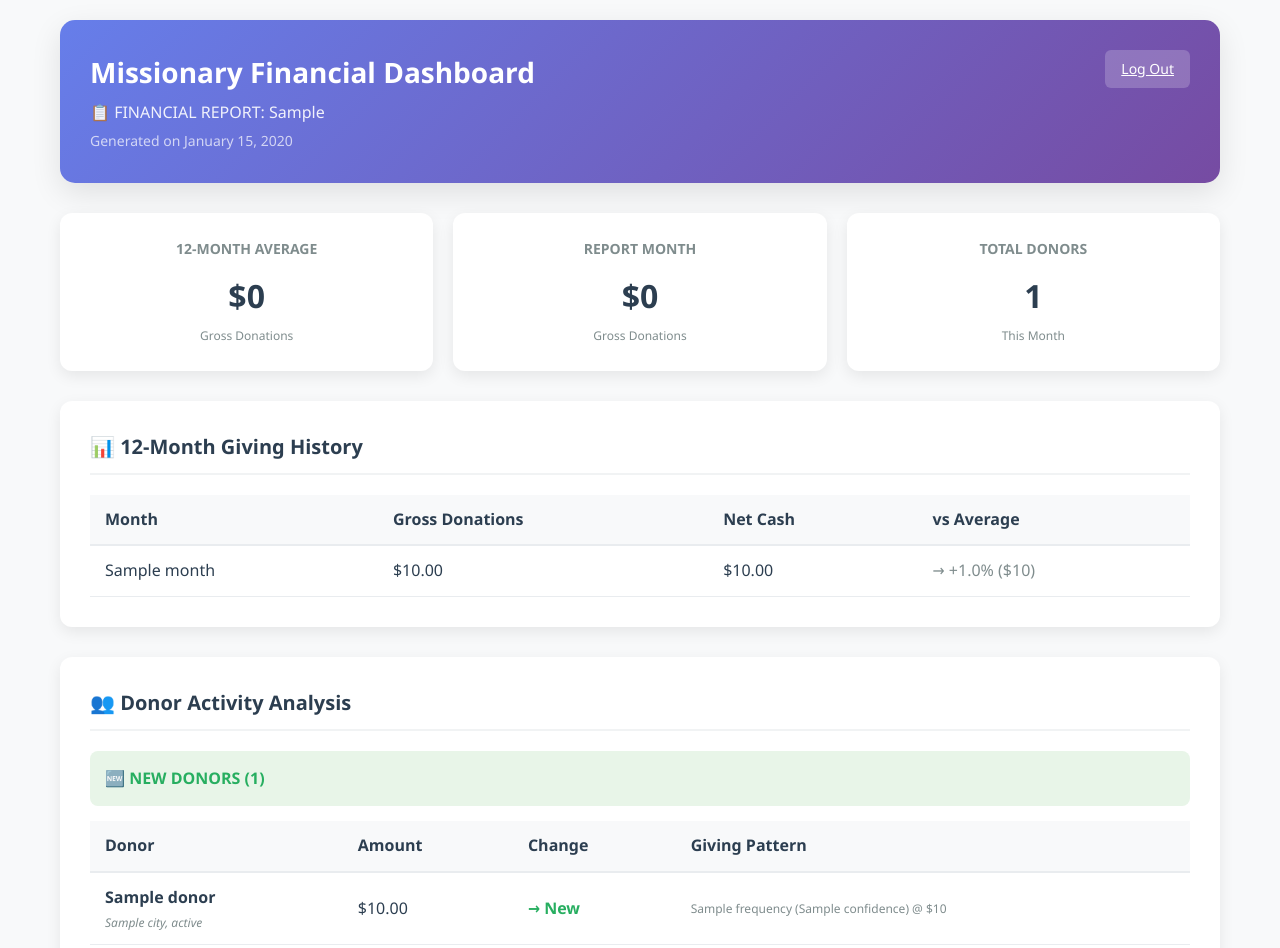
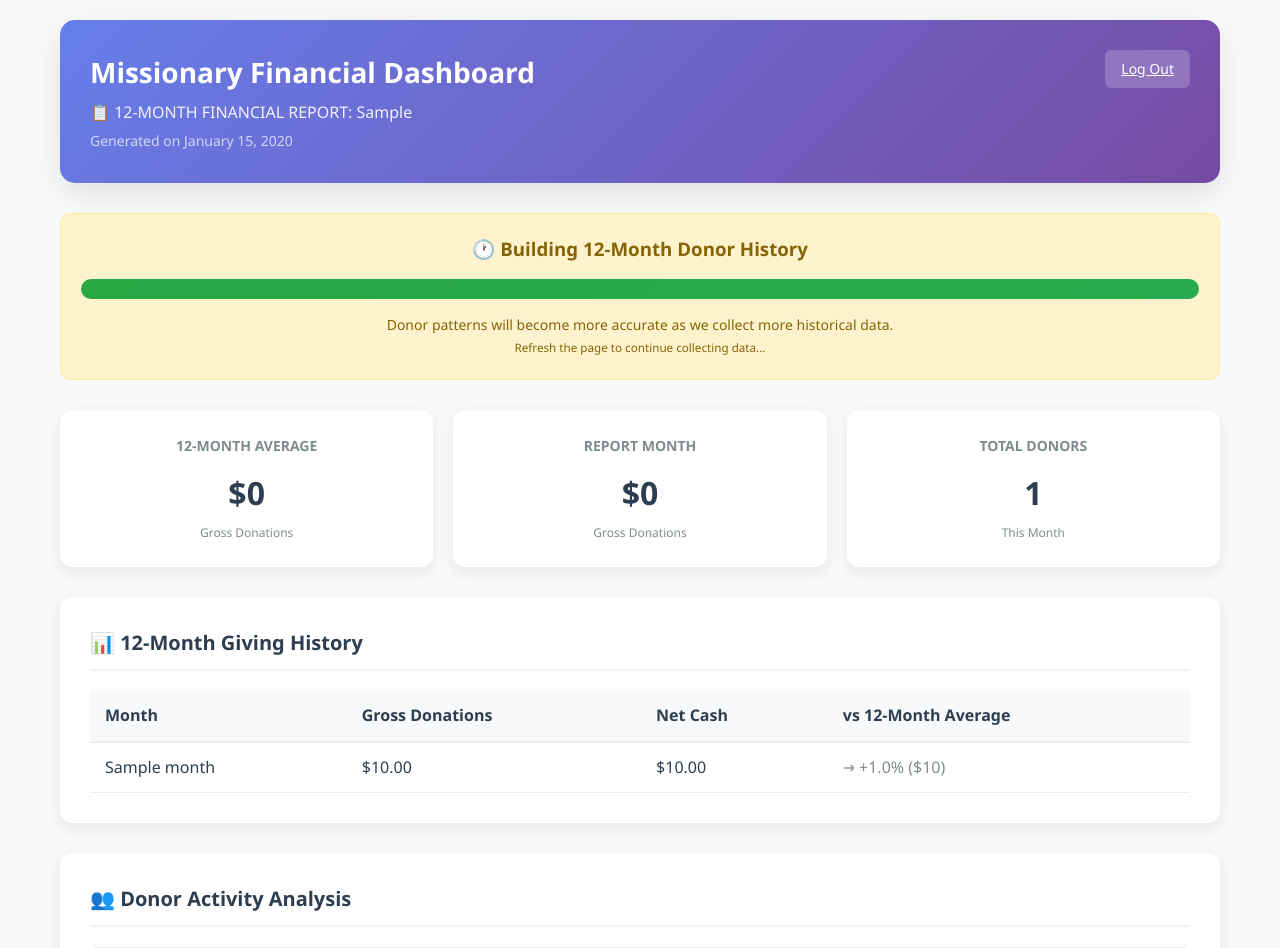
Before and after one commit to tbehman/bimi-report-generator, a Flask app: template templates/dashboard.html in a window 1280 px wide. Shown: the top 948 px of the page. Run offline with Flask 3, Linux system fonts and the light colour scheme; the template is opened without the code that fills it: most values are stand-ins (such as "Sample title", 1, 10 or a date in 2020).

Commit message:
Update dashboard.html

```diff
--- a/templates/dashboard.html
+++ b/templates/dashboard.html
@@ -3,7 +3,7 @@
 <head>
     <meta charset="UTF-8">
     <meta name="viewport" content="width=device-width, initial-scale=1.0">
-    <title>BIMI Dashboard - Financial Overview</title>
+    <title>BIMI Dashboard - 12-Month Financial Overview</title>
     <style>
         * {
             margin: 0;
@@ -64,6 +64,45 @@
 
         .logout-btn:hover {
             background: rgba(255, 255, 255, 0.3);
+        }
+
+        .progress-section {
+            background: #fff3cd;
+            border: 1px solid #ffeaa7;
+            border-radius: 10px;
+            padding: 20px;
+            margin-bottom: 30px;
+            text-align: center;
+        }
+
+        .progress-section h3 {
+            color: #856404;
+            margin-bottom: 15px;
+        }
+
+        .progress-bar {
+            background: #e9ecef;
+            border-radius: 10px;
+            height: 20px;
+            margin: 15px 0;
+            overflow: hidden;
+        }
+
+        .progress-fill {
+            background: linear-gradient(135deg, #28a745 0%, #20c997 100%);
+            height: 100%;
+            color: white;
+            font-size: 12px;
+            font-weight: 600;
+            display: flex;
+            align-items: center;
+            justify-content: center;
+            transition: width 0.5s ease;
+        }
+
+        .progress-section p {
+            color: #856404;
+            font-size: 14px;
         }
 
         .summary-cards {
@@ -183,11 +222,6 @@
             font-style: italic;
         }
 
-        .donor-details {
-            font-size: 12px;
-            color: #7f8c8d;
-        }
-
         .pattern {
             font-size: 12px;
             color: #7f8c8d;
@@ -225,9 +259,27 @@
         <div class="header">
             <a href="/logout" class="logout-btn">Log Out</a>
             <h1>Missionary Financial Dashboard</h1>
-            <div class="report-period">📋 FINANCIAL REPORT: {{ report_display }}</div>
+            <div class="report-period">📋 12-MONTH FINANCIAL REPORT: {{ report_display }}</div>
             <div class="generated-date">Generated on {{ current_date.strftime('%B %d, %Y') }}</div>
         </div>
+
+        {% if not history_complete %}
+        <div class="progress-section">
+            <h3>🕐 Building 12-Month Donor History</h3>
+            <div class="progress-bar">
+                <div class="progress-fill" style="width: {{ (months_collected / total_months * 100) | round }}%">
+                    {{ months_collected }}/{{ total_months }} months collected
+                </div>
+            </div>
+            <p>Donor patterns will become more accurate as we collect more historical data.</p>
+            <p><small>Refresh the page to continue collecting data...</small></p>
+        </div>
+        {% else %}
+        <div class="progress-section" style="background: #d4edda; border-color: #c3e6cb;">
+            <h3>✅ 12-Month History Complete!</h3>
+            <p>Full donor pattern analysis is now available with 12 months of historical data.</p>
+        </div>
+        {% endif %}
 
         <!-- Summary Cards -->
         <div class="summary-cards">
@@ -265,7 +317,7 @@
                         <th>Month</th>
                         <th>Gross Donations</th>
                         <th>Net Cash</th>
-                        <th>vs Average</th>
+                        <th>vs 12-Month Average</th>
                     </tr>
                 </thead>
                 <tbody>
```
